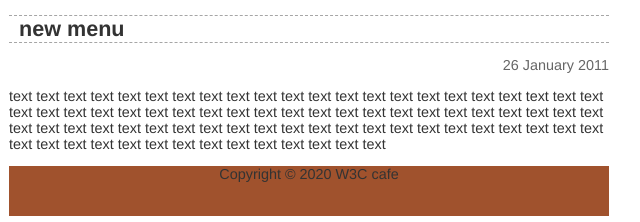
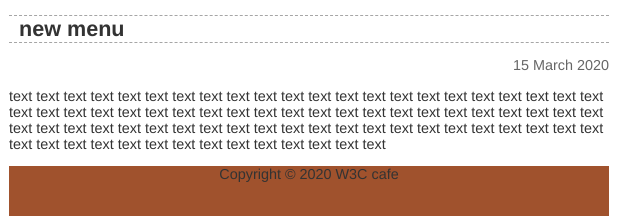
Before and after one commit to marcia-shimazaki/hello-world, a plain HTML site: page index.html in a window 1280 px wide. Shown: the part 443-665 px from the top of the page, 211-851 px from the left. Drawn offline with Linux system fonts and the light colour scheme.

Commit message:
updated date

```diff
--- a/index.html
+++ b/index.html
@@ -33,7 +33,7 @@ text text text text text text text text text text</p>
   <article>
     <header>
       <h2>new menu</h2>
-      <p class="date">26 January 2011</p>
+      <p class="date">15 March 2020</p>
     </header>
     <p>text text text text text text text text text text
 text text text text text text text text text text
```
